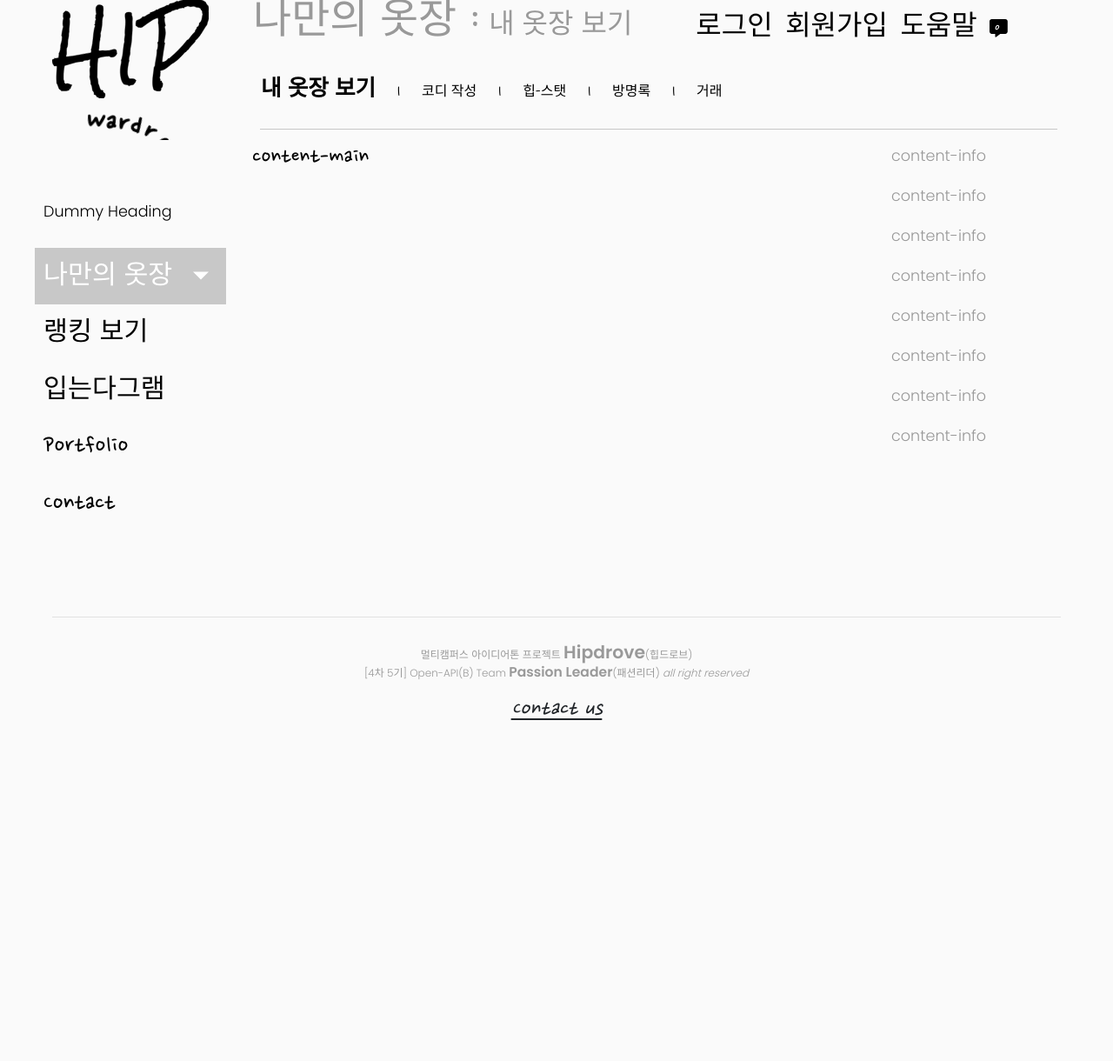
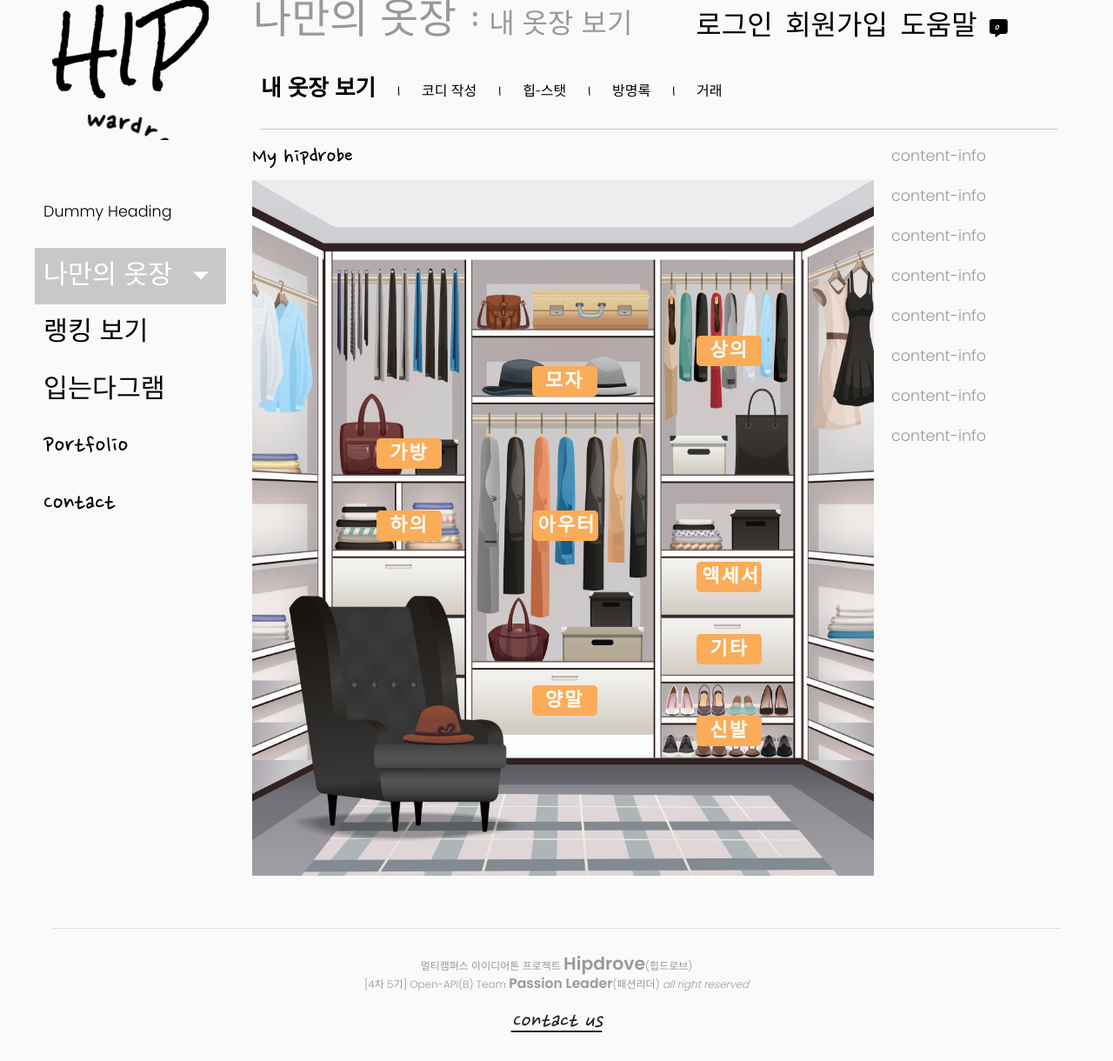
Before and after one commit to Passion-Leader/hipdrobe, a Django app: page /wardrobe/items/ in a window 1280 px wide. Shown: the part 21-1241 px from the top of the page at 87% size. Before the commit the page ends 849 px from the top, so only its background shows below. Run offline with Django 3.2, Linux system fonts and the light colour scheme; some libraries are stand-ins or nearby versions.

Commit message:
my옷장 페이지 진행중

```diff
--- a/src/web/hipdrobe/static/hipdrobe/css/wardrobe-items.css
+++ b/src/web/hipdrobe/static/hipdrobe/css/wardrobe-items.css
@@ -1,7 +1,122 @@
 /*
  * wardrobe-items.css
  */
+.wrapper {
+    color : black;
+}
 
-.wrapper {
-    color: black;
+.cont_wrap {
+    background-image : url('../img/myhipdrobe.png');
+    background-size : 100% 100%;
+    width : 100%;
+    height : 800px;
 }
+
+/* button css start */
+.color-bg-start {
+    background-color: #FAAC58;
+  }
+
+
+  /* toggle class bg-animate-color */
+
+  .bg-animate-color {
+    animation: random-bg .5s linear infinite;
+  }
+
+
+  /* add animation to bg color  */
+
+  @keyframes random-bg {
+    from {
+      filter: hue-rotate(0);
+    }
+    to {
+      filter: hue-rotate(360deg);
+    }
+  }
+
+  .fun-btn {
+    /* change bg color to get different hues    */
+    background-color: #FAAC58;
+    color: white;
+    font-size: 22px;
+    width: 75px;
+    height: 35px;
+    border: none;
+    transition: all .3s ease;
+    border-radius: 5px;
+    letter-spacing: 2px;
+    text-transform: uppercase;
+    outline: none;
+    align-self: center;
+    cursor: pointer;
+    font-weight: bold;
+  }
+
+  .fun-btn:hover {
+    animation: random-bg .5s linear infinite, grow 1300ms ease infinite;
+  }
+
+  .start-fun {
+    background-color: #fff !important;
+    /* change color of button text when fun is started   */
+    color: #FAAC58 !important;
+  }
+
+  /* pulsating effect on button */
+  @keyframes grow {
+    0% {
+      transform: scale(1);
+    }
+    14% {
+      transform: scale(1.3);
+    }
+    28% {
+      transform: scale(1);
+    }
+    42% {
+      transform: scale(1.3);
+    }
+    70% {
+      transform: scale(1);
+    }
+  }
+
+    #item_top {
+        margin-top: 25%;
+        margin-left: 71.5%;
+    }
+
+    #item_hat {
+        margin-left: 45%;
+    }
+
+    #item_bag {
+        margin-left: 20%;
+    }
+
+    #item_btm {
+        margin-left: 20%;
+    }
+
+    #item_out {
+        margin-left: 14%;
+    }
+
+    #item_acc {
+        margin-left: 71.5%;
+    }
+
+    #item_else {
+        margin-left: 71.5%;
+    }
+
+    #item_sock {
+        margin-left: 45%;
+    }
+
+    #item_shoe {
+        margin-left: 71.5%;
+    }
+/* button css end */
--- a/src/web/hipdrobe/static/hipdrobe/js/wardrobe-items.js
+++ b/src/web/hipdrobe/static/hipdrobe/js/wardrobe-items.js
@@ -8,4 +8,36 @@ $(document).ready(function(){
     setActive(["main-ln-wardrobe", "ln-items"]);
 
 
+    $('.fun-btn').on('click', function(event) {
+        $(this).toggleClass('start-fun');
+        var $page = $('.page');
+        $page.toggleClass('color-bg-start')
+          .toggleClass('bg-animate-color');
+
+        //change text when when button is clicked
+
+        $(this).hasClass('start-fun') ?
+          $(this).text('stop the fun') :
+          $(this).text('start the fun');
+
+      });
+
+    $('.fun-btn').click(function() {
+        // $.ajax({
+        //     type: "GET",
+        //     url: "/apis/clothes/",
+        //     contentType: "application/json",
+        //     data: {userid: "itemtest"},
+        //     success: function (data) {
+        //         alert(data)
+        //     },
+        //     error: function (e) {
+        //         console.log("ERROR : ", e);
+        //         alert("fail");
+        //     }
+        // });
+        $('#myModal').modal();
+
+    })
+
 });
--- /dev/null
+++ b/src/web/hipdrobe/templates/hipdrobe/_items_modal.html
@@ -0,0 +1,19 @@
+<div class="modal fade" id="myModal" tabindex="-1" role="dialog" aria-labelledby="exampleModalLabel" aria-hidden="true">
+        <div class="modal-dialog" role="document">
+          <div class="modal-content">
+            <div class="modal-header">
+              <h5 class="modal-title" id="exampleModalLabel">Modal title</h5>
+              <button type="button" class="close" data-dismiss="modal" aria-label="Close">
+                <span aria-hidden="true">&times;</span>
+              </button>
+            </div>
+            <div class="modal-body">
+              모달 테스트
+            </div>
+            <div class="modal-footer">
+              <button type="button" class="btn btn-secondary" data-dismiss="modal">Close</button>
+              <button type="button" class="btn btn-primary">Save changes</button>
+            </div>
+          </div>
+        </div>
+      </div>
--- a/src/web/hipdrobe/templates/hipdrobe/regist.html
+++ b/src/web/hipdrobe/templates/hipdrobe/regist.html
@@ -51,7 +51,7 @@
 				</span>
 
 				<div class="wrap-input100 validate-input m-b-20" data-validate="이메일을 입력하세요">
-					<input class="input100" type="email"" id="userid" name="userid" placeholder="이메일"" required>
+					<input class="input100" type="email" id="userid" name="userid" placeholder="이메일"" required>
 					<span class="focus-input100"></span>
 				</div>
 				<div class="check_font" id="id_check"></div>
--- a/src/web/hipdrobe/templates/hipdrobe/wardrobe-items.html
+++ b/src/web/hipdrobe/templates/hipdrobe/wardrobe-items.html
@@ -13,8 +13,19 @@
   <div class="container-fluid content-wrap ctnt-center">
     <!-- main content section -->
     <div class="content-main">
-        <h3>content-main</h3>
+        <h3> My hipdrobe </h3>
+        <div class="cont_wrap">
+          <input type="button" class="fun-btn" id="item_top" value="상의"> <br>
+          <input type="button" class="fun-btn" id="item_hat" value="모자"> <br><br><br>
+          <input type="button" class="fun-btn" id="item_bag" value="가방"> <br><br><br>
+          <input type="button" class="fun-btn" id="item_btm" value="하의">
+          <input type="button" class="fun-btn" id="item_out" value="아우터"> <br><br>
+          <input type="button" class="fun-btn" id="item_acc" value="액세서리"> <br><br><br>
+          <input type="button" class="fun-btn" id="item_else" value="기타"><br><br>
+          <input type="button" class="fun-btn" id="item_sock" value="양말"><br>
+          <input type="button" class="fun-btn" id="item_shoe" value="신발">
 
+        </div>
 
 
 
@@ -36,6 +47,7 @@
   </div>
 {% endblock %}
 {% block content-bottom %}
+  {% include 'hipdrobe/_items_modal.html' %}
 {% endblock %}
 {% block local_body_resources %}
   <script src="{% static 'hipdrobe/js/wardrobe-items.js' %}"></script>
```
Also changed, not shown: src/web/db.sqlite3, src/web/hipdrobe/static/hipdrobe/img/myhipdrobe.png (added).
